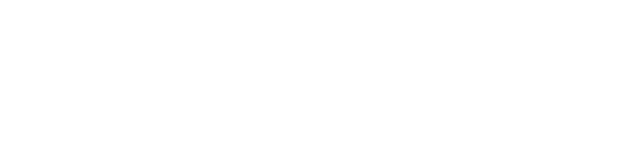
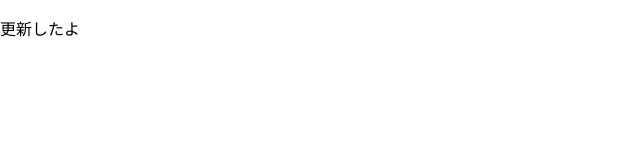
Before and after one commit to mtkfkd/group1, a plain HTML site: page group1web/index.html in a window 1280 px wide. Shown: the whole page, without its empty margins (0-640 px from the left). Drawn offline with Linux system fonts and the light colour scheme.

Commit message:
更新したよ

```diff
--- a/group1web/index.html
+++ b/group1web/index.html
@@ -8,7 +8,7 @@
 <link rel="stylesheet" href="css/style.css">
 </head>
 <body>
-
+<p>更新したよ</p>
 </script>
   <script src="js/functions.js"></script>
 </body>
```
